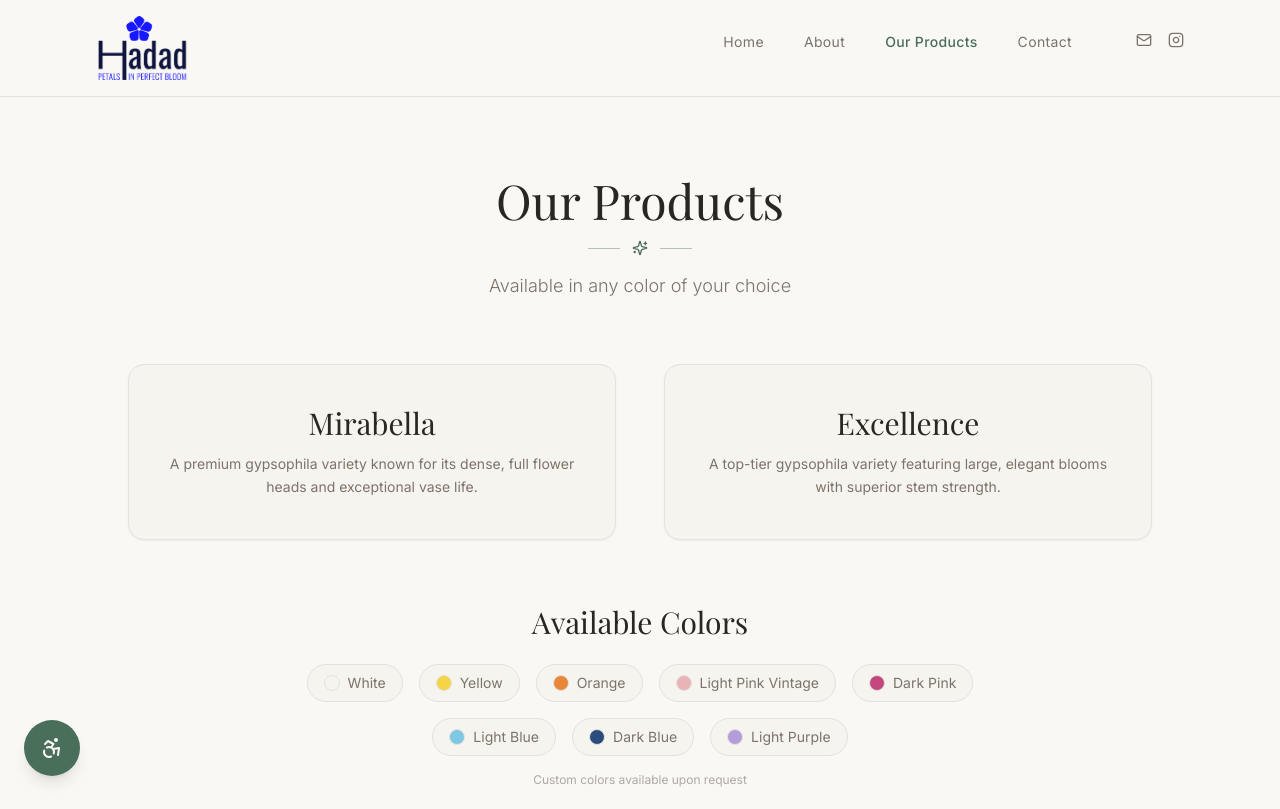
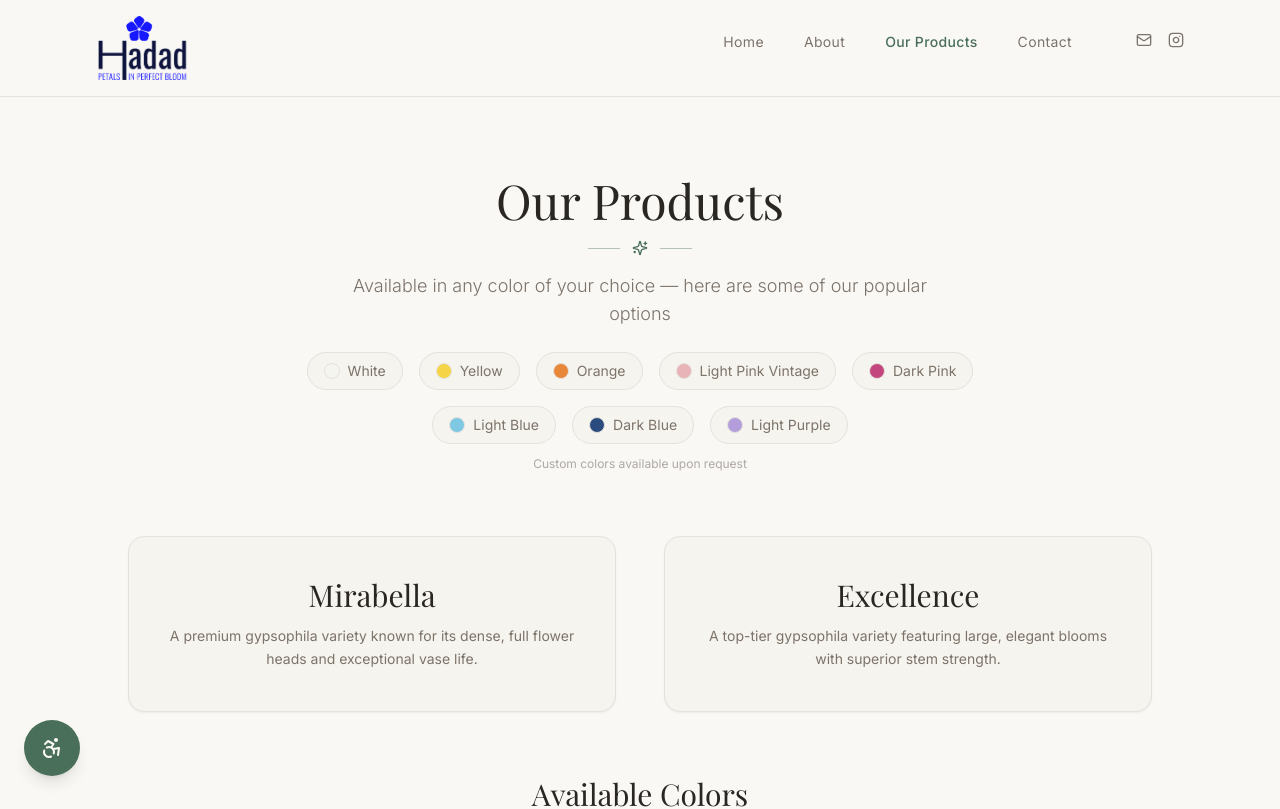
Before and after one commit to AdiHadad3/hadad-landingpage2, a React (Vite) app: page /gallery in a window 1280 px wide. Shown: the top 809 px of the page. Built offline with nearby package versions, Linux system fonts and the light colour scheme; a web font is replaced by a local one.

Commit message:
Changes
Co-authored-by: AdiHadad3 <139802083+AdiHadad3@users.noreply.github.com>

```diff
--- a/src/pages/Gallery.tsx
+++ b/src/pages/Gallery.tsx
@@ -32,8 +32,32 @@ const Gallery = () => {
                 <span className="h-px w-8 bg-primary/40" />
               </div>
               <p className="font-sans text-lg text-muted-foreground font-light max-w-xl mx-auto">
-                Available in any color of your choice
+                Available in any color of your choice — here are some of our popular options
               </p>
+              <div className="flex flex-wrap justify-center gap-3 md:gap-4 max-w-2xl mx-auto mt-6">
+                {[
+                  { name: 'White', color: '#F5F5F0' },
+                  { name: 'Yellow', color: '#F5D547' },
+                  { name: 'Orange', color: '#E8863A' },
+                  { name: 'Light Pink Vintage', color: '#E8B4B8' },
+                  { name: 'Dark Pink', color: '#C4467E' },
+                  { name: 'Light Blue', color: '#7EC8E3' },
+                  { name: 'Dark Blue', color: '#2B4C7E' },
+                  { name: 'Light Purple', color: '#B39DDB' },
+                ].map((c) => (
+                  <div
+                    key={c.name}
+                    className="flex items-center gap-2 bg-card border border-border rounded-full px-4 py-2"
+                  >
+                    <span
+                      className="w-4 h-4 rounded-full border border-border shrink-0"
+                      style={{ backgroundColor: c.color }}
+                    />
+                    <span className="font-sans text-sm text-muted-foreground">{c.name}</span>
+                  </div>
+                ))}
+              </div>
+              <p className="font-sans text-xs text-muted-foreground/60 mt-3">Custom colors available upon request</p>
             </motion.div>
 
             <div className="grid grid-cols-1 md:grid-cols-2 gap-8 md:gap-12">
```
